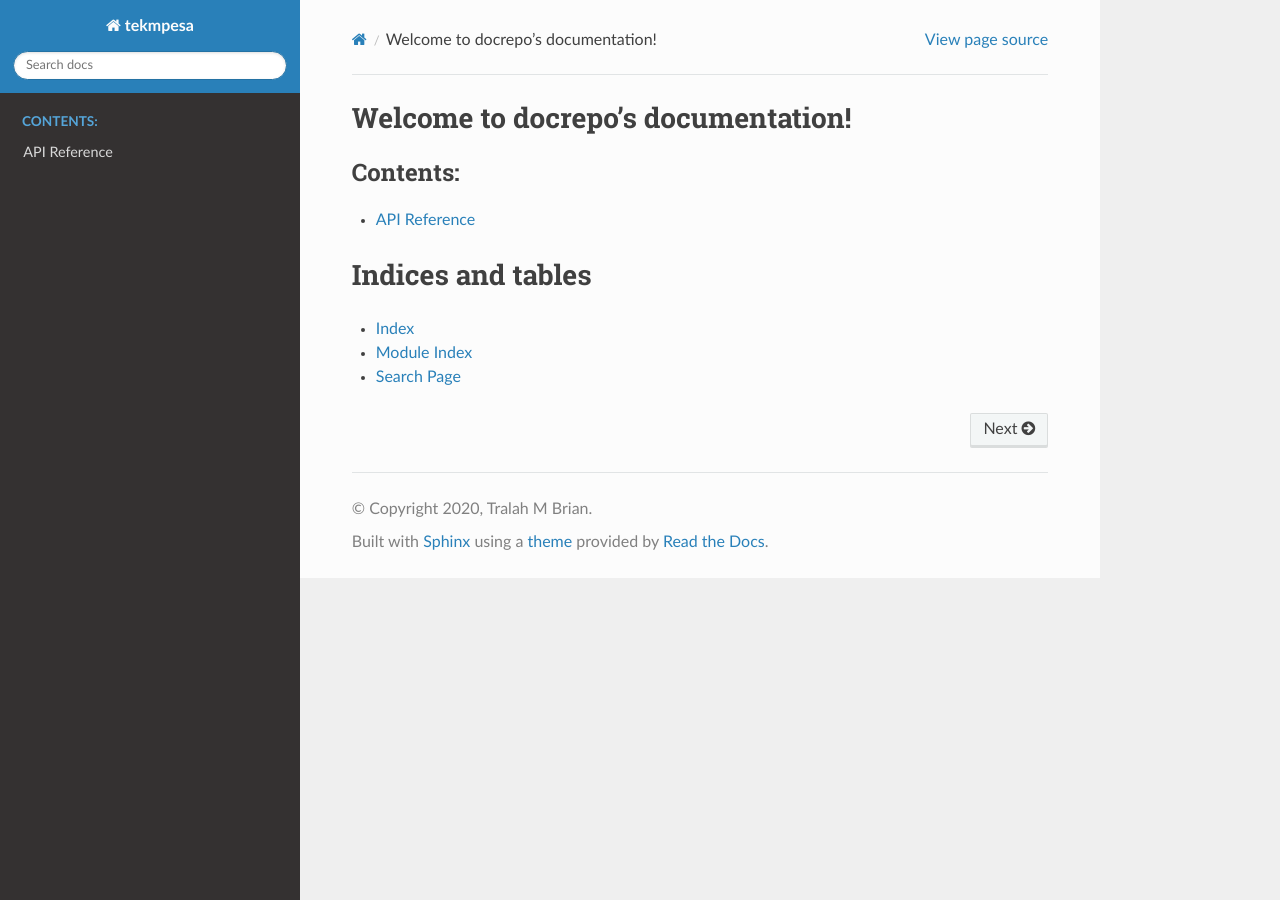
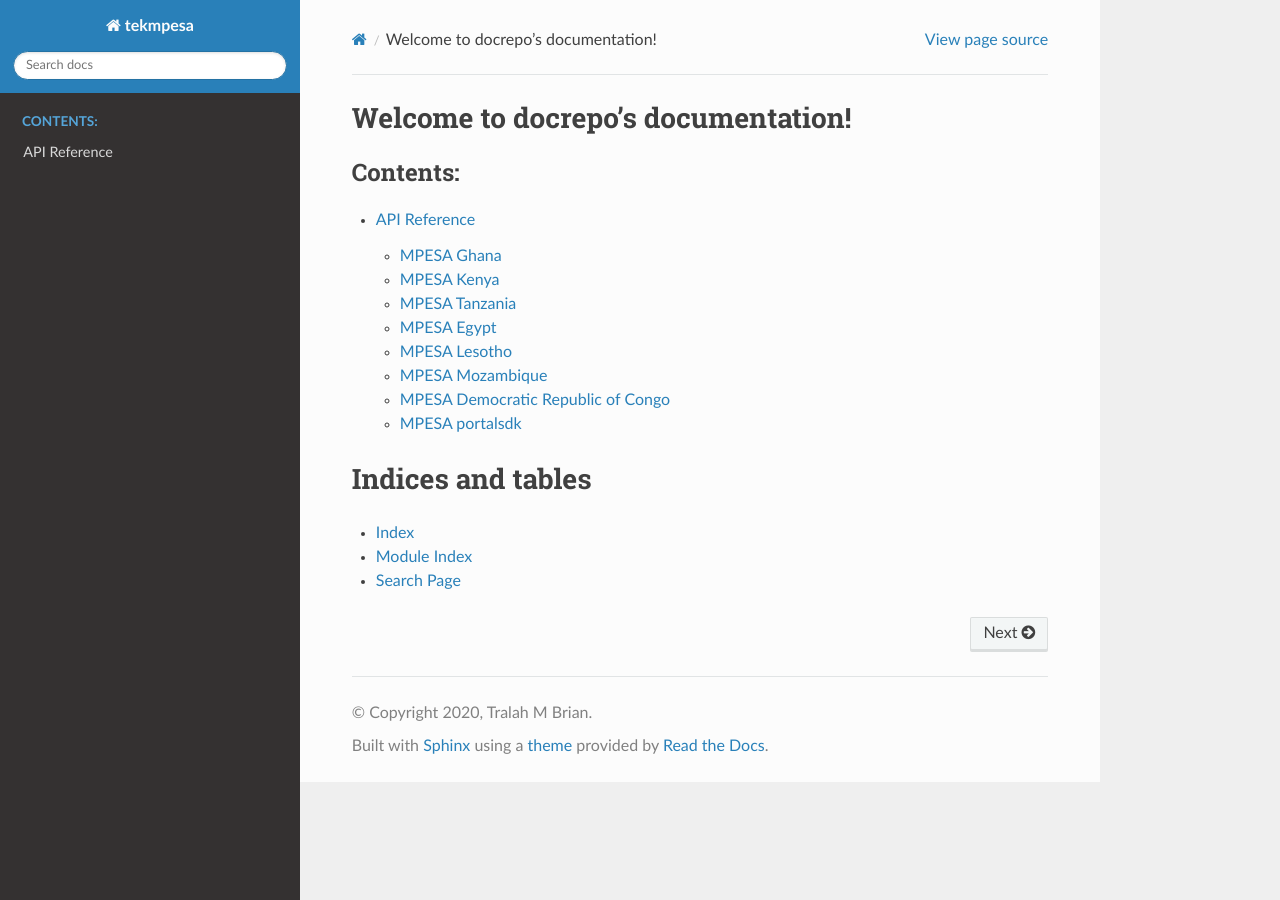
Before and after one commit to TralahM/tekmpesa, a Sphinx documentation site: the page built from docs/index.rst, in a window 1280 px wide. Built offline with Sphinx 7.4.7 and the Read the Docs theme 2.0.0, drawn with Linux system fonts in a browser that asks for light colours; pages that are not in the unit, such as notebooks, are missing from menus.

Commit message:
Documenting Ghana,Kenya MPESA SDKs
Signed-off-by: TralahM <musyoki.brian@tralahtek.com>

```diff
--- a/docs/api.rst
+++ b/docs/api.rst
@@ -1,2 +1,74 @@
-API Reference
-==============
+The mpesa API Reference
+============================
+
+
+MPESA Ghana
+--------------
+.. automodule:: mpesa.ghana
+   :members:
+   :undoc-members:
+   :show-inheritance:
+   :inherited-members:
+
+
+MPESA Kenya
+--------------
+.. automodule:: mpesa.kenya
+   :members:
+   :undoc-members:
+   :show-inheritance:
+   :inherited-members:
+
+
+MPESA Tanzania
+----------------
+.. automodule:: mpesa.tanzania
+   :members:
+   :undoc-members:
+   :show-inheritance:
+   :inherited-members:
+
+
+MPESA Egypt
+----------------
+.. automodule:: mpesa.egypt
+   :members:
+   :undoc-members:
+   :show-inheritance:
+   :inherited-members:
+
+
+MPESA Lesotho
+----------------
+.. automodule:: mpesa.lesotho
+   :members:
+   :undoc-members:
+   :show-inheritance:
+   :inherited-members:
+
+
+MPESA Mozambique
+------------------
+.. automodule:: mpesa.mozambique
+   :members:
+   :undoc-members:
+   :show-inheritance:
+   :inherited-members:
+
+
+MPESA Democratic Republic of Congo
+-------------------------------------
+.. automodule:: mpesa.drc
+   :members:
+   :undoc-members:
+   :show-inheritance:
+   :inherited-members:
+
+
+MPESA portalsdk
+------------------
+.. automodule:: mpesa.portalsdk
+   :members:
+   :undoc-members:
+   :show-inheritance:
+   :inherited-members:
```
